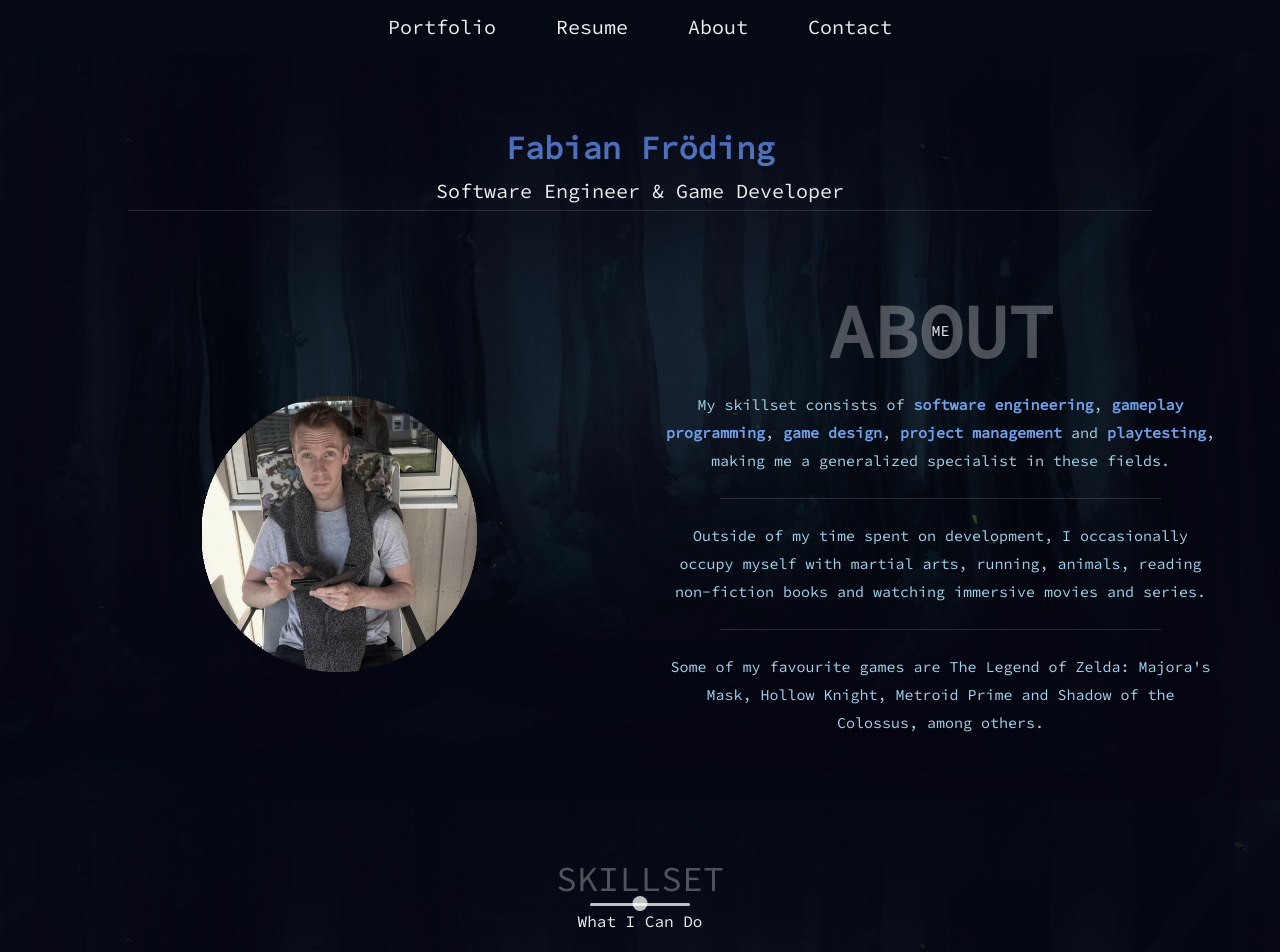
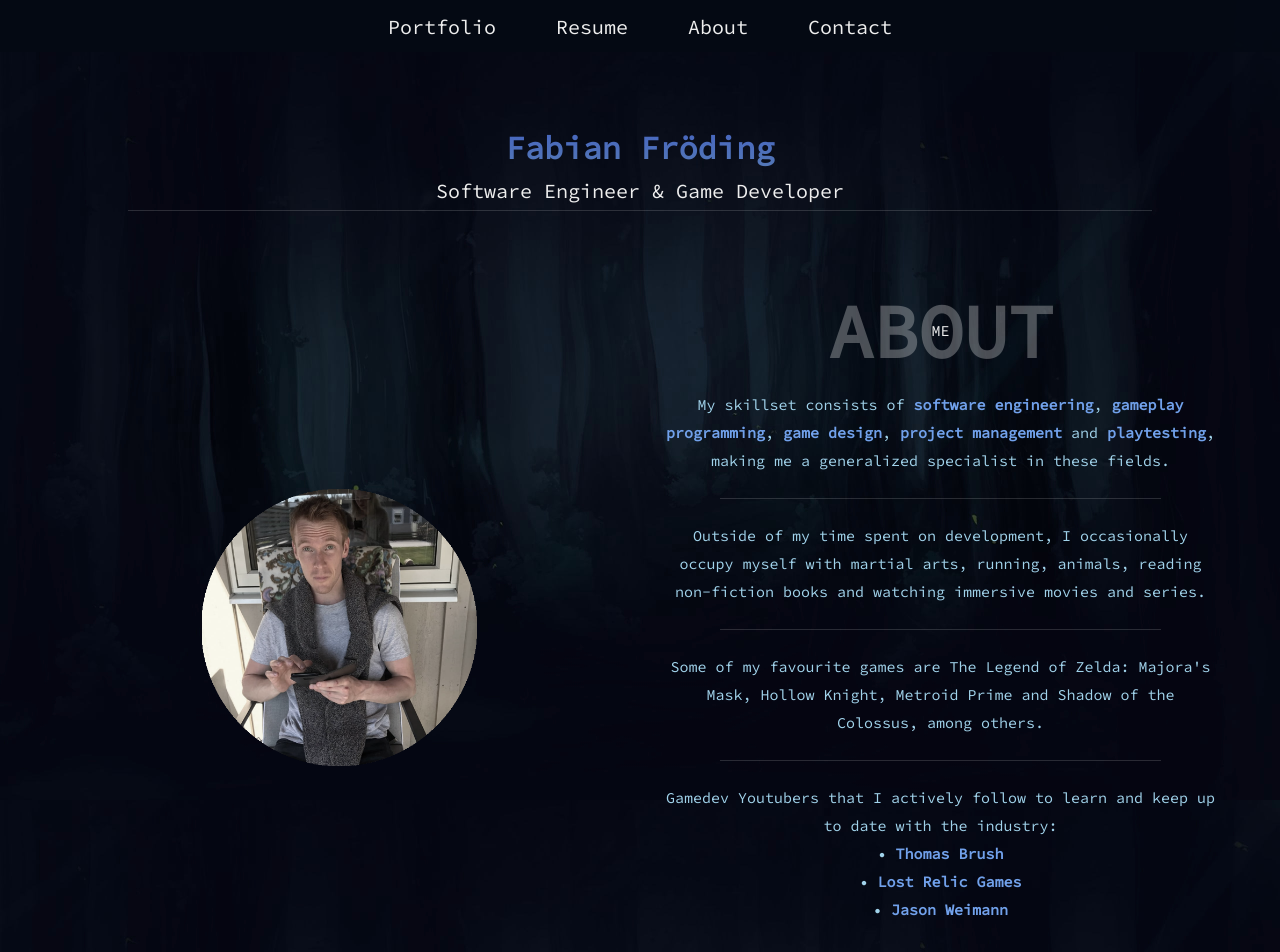
Before and after one commit to fabianfroding/gh-pages-src, a Vue app: page /about in a window 1280 px wide. Shown: the top 952 px of the page. Built offline with nearby package versions, Linux system fonts and the light colour scheme.

Commit message:
add yt links in about

```diff
--- a/src/views/About.vue
+++ b/src/views/About.vue
@@ -21,7 +21,14 @@
                     <div class="separator-line"></div>
                     <br>
 					<p>Some of my favourite games are The Legend of Zelda: Majora's Mask, Hollow Knight, Metroid Prime and Shadow of the Colossus, among others.</p>
-				</div>
+                    <br>
+                    <div class="separator-line"></div>
+                    <br>
+                    <p>Gamedev Youtubers that I actively follow to learn and keep up to date with the industry:</p>
+                    <p class="global-link"> • <a href="https://www.youtube.com/channel/UCuHVjteDW9tCb8QqMrtGvwQ" target="_blank"><strong>Thomas Brush</strong></a></p>
+                    <p class="global-link"> • <a href="https://www.youtube.com/c/LostRelicGames" target="_blank"><strong>Lost Relic Games</strong></a></p>
+                    <p class="global-link"> • <a href="https://www.youtube.com/c/Unity3dCollege" target="_blank"><strong>Jason Weimann</strong></a></p>
+                </div>
 			</div>
 		</section>
 		<section class="services" id="services">
```
